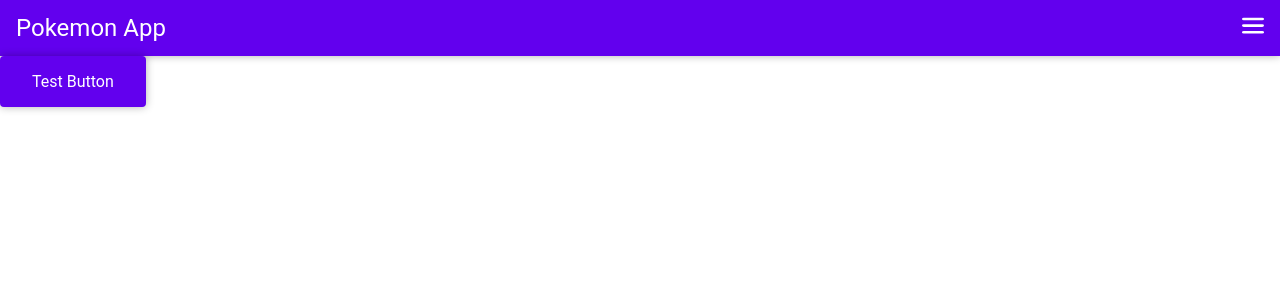
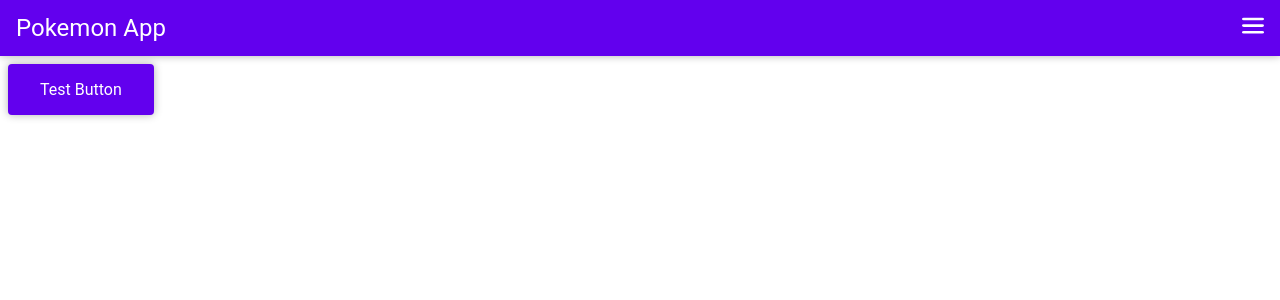
Before and after one commit to trastanechora/pokemon-app, a Next.js app: page / in a window 1280 px wide. Shown: the top 300 px of the page. Built offline with nearby package versions, Linux system fonts and the light colour scheme; no server answers.

Commit message:
Add padding on default layout

```diff
--- a/layout/Default.tsx
+++ b/layout/Default.tsx
@@ -24,7 +24,9 @@ const DefaultLayout: React.FC<ILayoutProps> = ({
       margin: -8px;
     `}>
         <Navbar />
-        <main>
+        <main css={css`
+          padding: 8px;
+        `}>
           {children}
         </main>
     </div>
```
